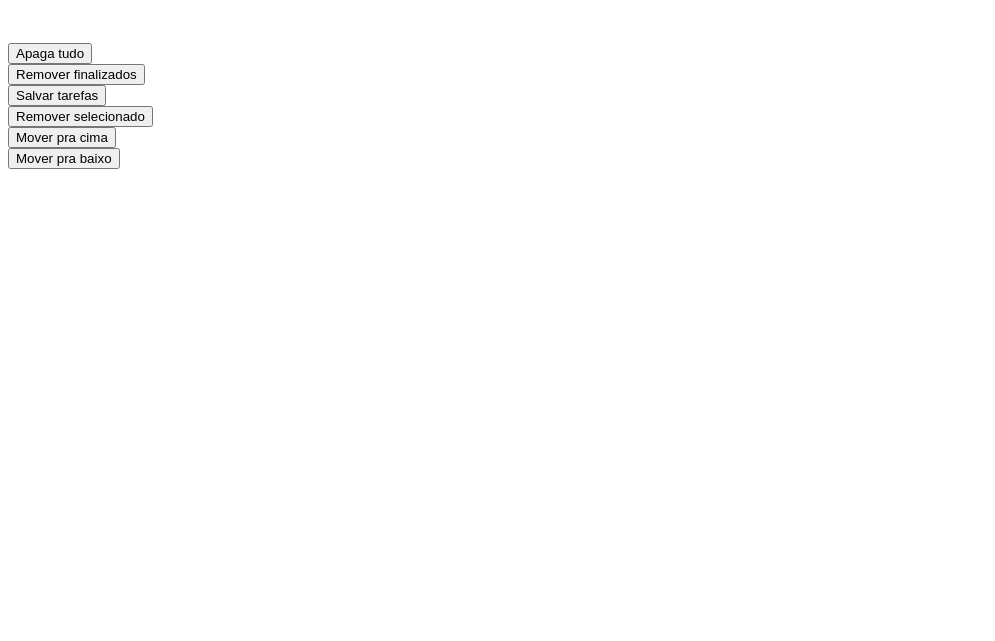
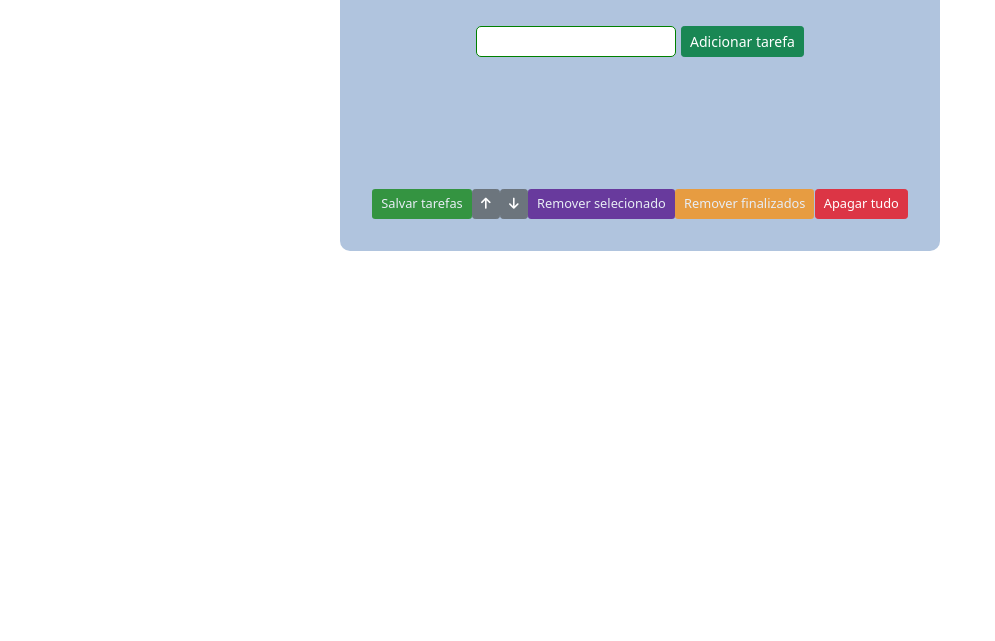
Before and after one commit to joaobruno05/projetos_trybe, a plain HTML site: page INTRODUCTION_WEB-DEVELOPMENT/Projeto_4/Projeto_To-do-List/index.html in a window 1280 px wide. Shown: the part 159-800 px from the top of the page, without its empty margins (0-995 px from the left). Drawn offline with nearby package versions, Linux system fonts and the light colour scheme.

Commit message:
Modifica o index.html e o style.css para estilizar da minha maneira e terminar o projeto

```diff
--- a/INTRODUCTION_WEB-DEVELOPMENT/Projeto_4/Projeto_To-do-List/index.html
+++ b/INTRODUCTION_WEB-DEVELOPMENT/Projeto_4/Projeto_To-do-List/index.html
@@ -6,9 +6,12 @@
   <meta name="viewport" content="width=device-width, initial-scale=1.0">
   <title>To Do List Project</title>
   <link rel="stylesheet" href="style.css">
+  <link href="https://cdn.jsdelivr.net/npm/bootstrap@5.0.1/dist/css/bootstrap.min.css" rel="stylesheet" integrity="sha384-+0n0xVW2eSR5OomGNYDnhzAbDsOXxcvSN1TPprVMTNDbiYZCxYbOOl7+AMvyTG2x" crossorigin="anonymous">
+  <script src="https://kit.fontawesome.com/5c8ced355c.js" crossorigin="anonymous"></script>
 </head>
 <body>
 
+  <div class="div-container">
     <header>
       <h1 id="titulo">Minha Lista de Tarefas</h1>
     </header>
@@ -17,12 +20,10 @@
         <p id="funcionamento">Clique duas vezes em um item para marcá-lo como completo</p>
       </div>
 
-    <div>
+      <div class="add-tarefa">
         <input id="texto-tarefa" type="text">
-    </div>
 
-    <div>
-      <button id="criar-tarefa">Adicionar tarefa</button>
+        <button class="btn btn-success btn-sm" id="criar-tarefa">Adicionar tarefa</button>
       </div>
 
       <div>
@@ -30,32 +31,24 @@
         </ol>
       </div>
 
-    <div>
-      <button id="apaga-tudo">Apaga tudo</button>
+      <div class="lista-botoes">
+        <button class="btn btn-danger btn-sm" id="apaga-tudo">Apagar tudo</button>
+
+        <button class="btn btn-sm" id="remover-finalizados">Remover finalizados</button>
+
+        <button class="btn btn-sm" id="salvar-tarefas">Salvar tarefas</button>
+
+        <button class="btn btn-sm" id="remover-selecionado">Remover selecionado</button>
+
+        <button class="btn btn-secondary btn-sm" id="mover-cima">
+          <i class="fas fa-arrow-up"></i>
+        </button>
+
+        <button class="btn btn-secondary btn-sm" id="mover-baixo">
+          <i class="fas fa-arrow-down"></i>
+        </button>
       </div>
-
-    <div>
-      <button id="remover-finalizados">Remover finalizados</button>
     </div>
-
-    <div>
-      <button id="salvar-tarefas">Salvar tarefas</button>
-    </div>
-
-    <div>
-      <button id="remover-selecionado">Remover selecionado</button>
-    </div>
-
-    <div>
-      <button id="mover-cima">Mover pra cima</button>
-    </div>
-
-    <div>
-      <button id="mover-baixo">Mover pra baixo</button>
-    </div>
-
-
-
 
   <script src="script.js"></script>
 
--- a/INTRODUCTION_WEB-DEVELOPMENT/Projeto_4/Projeto_To-do-List/style.css
+++ b/INTRODUCTION_WEB-DEVELOPMENT/Projeto_4/Projeto_To-do-List/style.css
@@ -1,9 +1,64 @@
+* {
+  margin: 0;
+  padding: 0;
+  box-sizing: border-box;
+}
+
+.div-container {
+  background-color:lightsteelblue;
+  border-radius: 10px;
+  margin: 50px auto;
+  width: 600px;
+  padding: 20px;
+}
+
 #titulo {
   text-align: center;
 }
 
 #funcionamento {
+  color: gray;
+  font-size: 0.8em;
   text-align: center;
+}
+
+#lista-tarefas {
+  font-size: 0.85em;
+  font-family: Georgia, 'Times New Roman', Times, serif;
+  font-style: italic;
+  text-transform: uppercase;
+  width: 60%;
+  margin: 0 auto;
+  padding: 20px;
+}
+
+.add-tarefa {
+  display: flex;
+  justify-content: center;
+  margin-top: 40px;
+}
+
+.add-tarefa input {
+  border: 1px solid green;
+  border-radius: 5px;
+  font-size: 0.8em;
+  margin-right: 5px;
+  width: 200px;
+  padding: 5px;
+  text-transform: uppercase;
+}
+
+.lista-botoes {
+  margin-top: 80px;
+  display: flex;
+  justify-content: space-around;
+  align-items: center;
+  padding: 12px;
+}
+
+.lista-botoes .btn {
+  font-size: 0.8em;
+  height: 100%;
 }
 
 .cinza {
@@ -15,5 +70,46 @@
 }
 
 #apaga-tudo {
-  margin-top: 30px;
+  order: 6;
 }
+
+#remover-finalizados {
+  background-color:darkorange;
+  color: white;
+  order: 5;
+  opacity: 0.7;
+}
+
+#remover-finalizados:hover {
+  opacity: 1;
+}
+
+#salvar-tarefas {
+  background-color: green;
+  color: white;
+  order: 1;
+  opacity: 0.7;
+}
+
+#salvar-tarefas:hover {
+  opacity: 1;
+}
+
+#remover-selecionado {
+  background-color:indigo;
+  color: white;
+  order: 4;
+  opacity: 0.7;
+}
+
+#remover-selecionado:hover {
+  opacity: 1;
+}
+
+#mover-cima {
+ order: 2;
+}
+
+#mover-baixo {
+  order: 3;
+}
```
Lines whose indentation alone changed are shown as unchanged.
